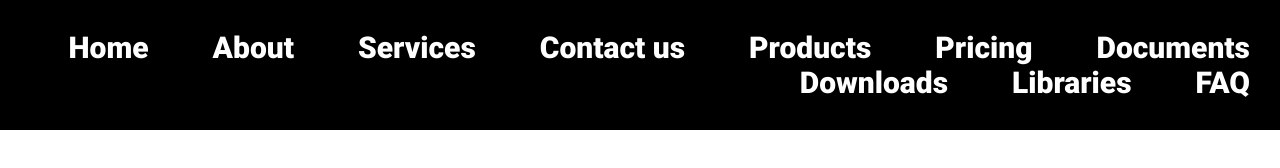
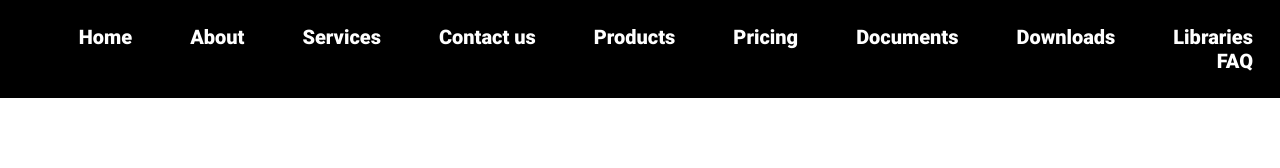
Before and after one commit to mtalalned/NAV-BAR, a plain HTML site: page index.html in a window 1280 px wide. Drawn offline with Linux system fonts and the light colour scheme.

Commit message:
FInal Code Updated

```diff
--- a/style.css
+++ b/style.css
@@ -10,16 +10,18 @@
 li {
     display: inline;
     font-family: "Robotofont";
-    padding-right: 30px;
-    padding-left: 30px;
-    font-size: 30px;
+    padding-right: 27px;
+    padding-left: 27px;
+    font-size: 20px;
 }
 ul {
+    width: 100%;
     text-align: end;
-    padding-top: 30px;
-    padding-bottom: 30px;
+    padding-top: 25px;
+    padding-bottom: 25px;
     background-color: black;
     color: white;
+    position: fixed;
 }
 li:hover{
     color: #bd913f;
```
